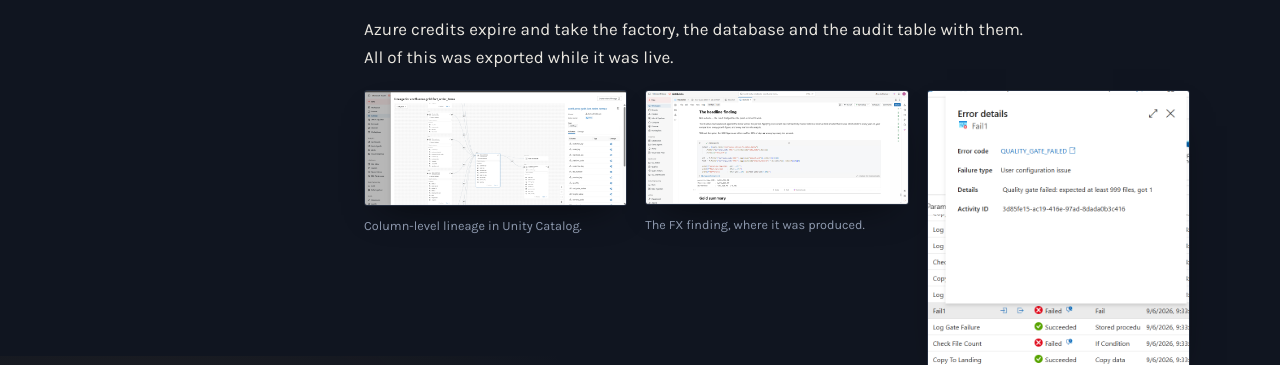
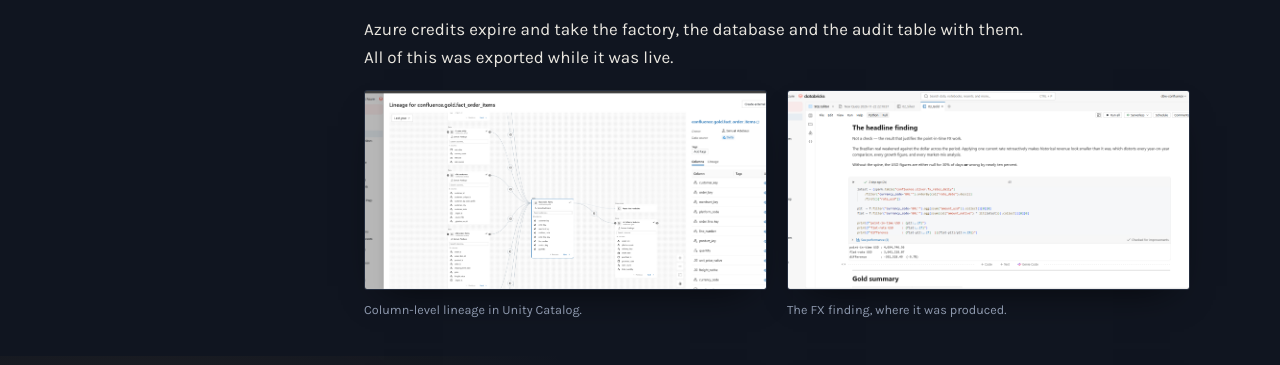
Before and after one commit to Sammy22layo/sammy22layo.github.io, a plain HTML site: page projects/confluence.html in a window 1280 px wide. Shown: the part 6844-7209 px from the top of the page. Drawn offline with Linux system fonts and the light colour scheme.

Commit message:
Update confluence.html

```diff
--- a/projects/confluence.html
+++ b/projects/confluence.html
@@ -258,10 +258,12 @@
 
   .grid{
     display:grid;
-    grid-template-columns:repeat(auto-fit,minmax(240px,1fr));
-    gap:18px;
+    grid-template-columns:repeat(2,1fr);
+    gap:20px;
     margin-bottom:14px;
   }
+  .grid .shot{height:200px;}
+  .grid .shot img{height:100%;object-fit:cover;object-position:top center;}
   .grid figcaption{margin-top:9px;font-size:.79rem;}
 
   .livebtn{
```
